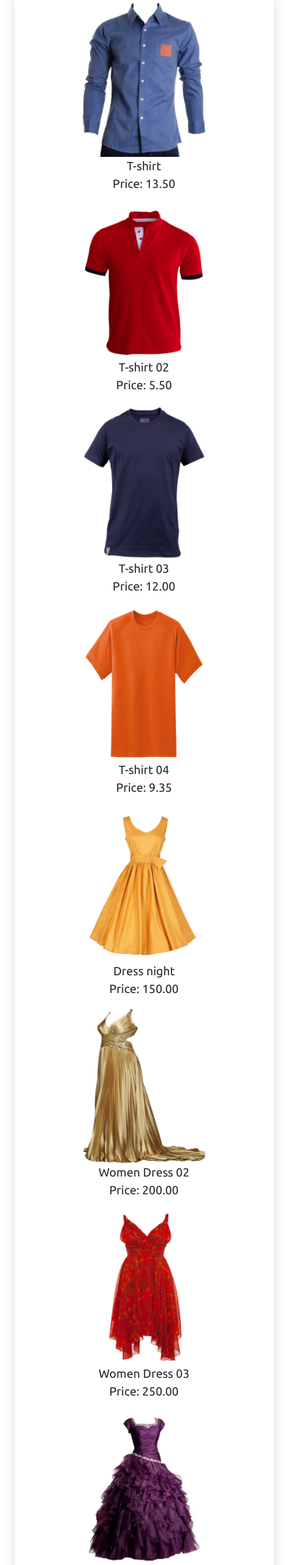
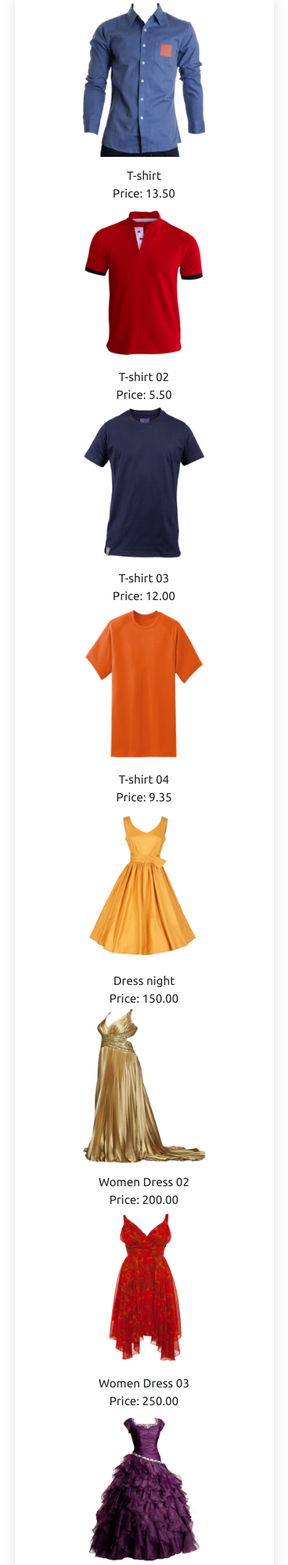
Before and after one commit to u83mm/e-commerce, a PHP site: page /products in a window 390 px wide. Shown: the part 306-2421 px from the top of the page at 74% size. Run offline with PHP 8.4, Linux system fonts and the light colour scheme; data comes from the database, SQL or seed files in the repository; classes that the project's autoload settings leave out are loaded by file name.

Commit message:
Updated responsive style and fix some html validation errors

```diff
--- a/Application/view/products/form_view.twig
+++ b/Application/view/products/form_view.twig
@@ -38,7 +38,7 @@
         <select name="category" id="category" required>
             <option value="">- Select category -</option>
             {% for category in categories %}
-            <option value="{{ category.id }}">{{ category.name|capitalize }}</option>
+            <option value="{{ category.id_category }}">{{ category.category|capitalize }}</option>
             {% endfor %}
         </select>
     </div>
--- a/Application/view/products/index_view.twig
+++ b/Application/view/products/index_view.twig
@@ -10,8 +10,7 @@
         {% for product in products %}
             <figure class="col-sm-6 col-lg-3">
                 <a href="/products/show/{{ product.id }}"><img src="{{ product.image }}" alt="Product {{ product.id }}"></a>
-                <figcaption>{{ product.name }}</figcaption>
-                <p>Price: {{ product.price }}</p>
+                <figcaption>{{ product.name }}<br>Price: {{ product.price }}</figcaption>
             </figure>
         {% endfor %}
     </section>
--- a/public/css/estilo.css
+++ b/public/css/estilo.css
@@ -195,6 +195,10 @@ li {
 	list-style: none;
 }
 
+figcaption {
+	padding: 0.8em;
+}
+
 /***************** Configuración para móviles **********************/
 @media (max-width:480px) {
 	.home-images-main {
@@ -204,6 +208,7 @@ li {
 	.products figure {
 		height: 13em;
 	}
+
 }
 
 /************************************************************************
@@ -217,7 +222,9 @@ li {
 *			Configuración para tablets portrait (retrato)						*
 ************************************************************************/
 @media (min-width:481px) and (max-width: 768px) {
-
+	.show-product img {
+		height: 15em;
+	}
 }
 
 /***************************************************************
@@ -230,6 +237,8 @@ li {
 /***************************************************************
 *			 Configuración para KINDLE FIRE					   *
 ***************************************************************/
-@media (min-width: 1051px) and (max-width: 1280px) {
-
+@media (min-width: 1051px)  {
+	.show-product figure {
+		height: 20em;
+	}
 }
```
